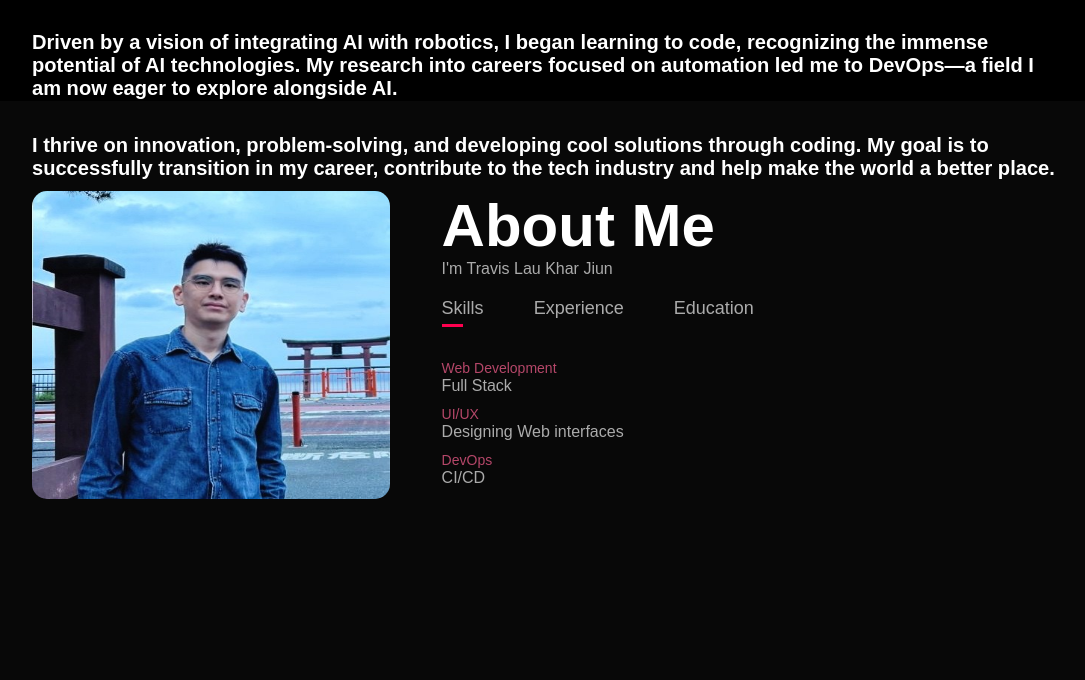
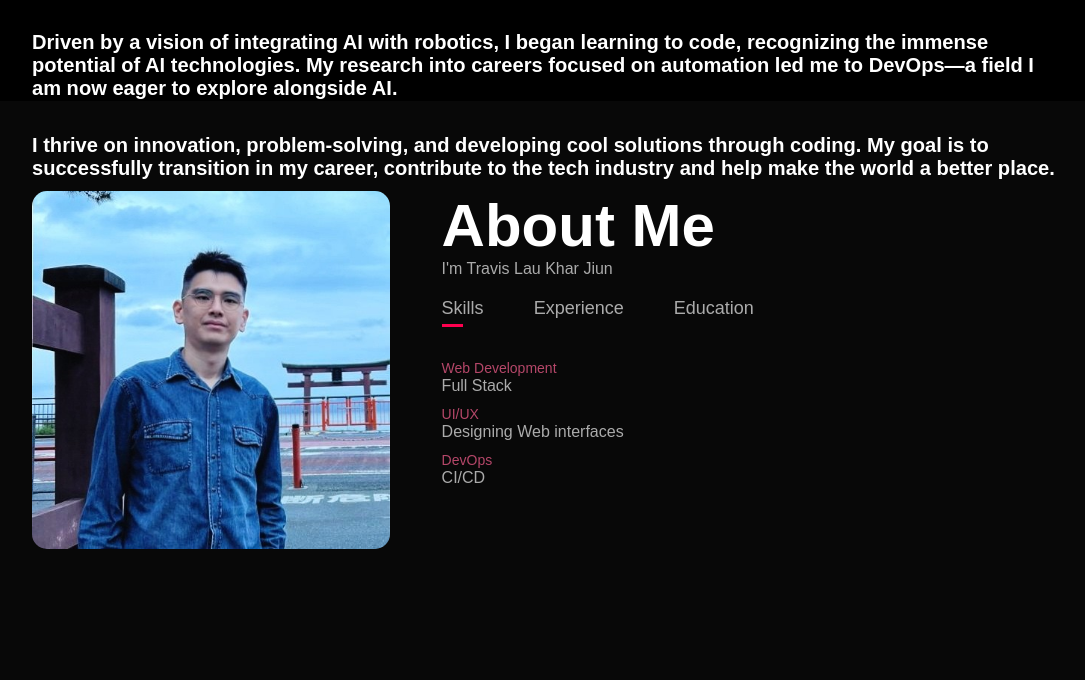
Before and after one commit to TravisLau92/Portfolio-Project, a website: page index.html in a window 1280 px wide. Shown: the part 699-1379 px from the top of the page, without its empty margins (96-1181 px from the left). Drawn offline with Linux system fonts and the light colour scheme.

Commit message:
Update index.html

```diff
--- a/index.html
+++ b/index.html
@@ -44,7 +44,7 @@
     <div class="container">
       <div class="row">
         <div class="about-col-1">
-          <img src="LKJ.png" height="85%">
+          <img src="LKJ.png">
         </div>
         <div class="about-col-2">
           <h1 class="sub-title">About Me</h1>
```
